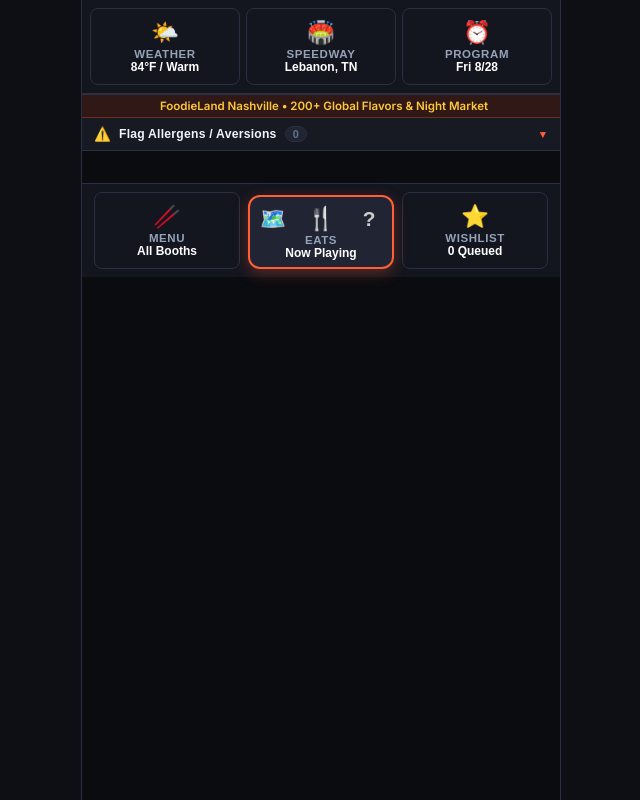
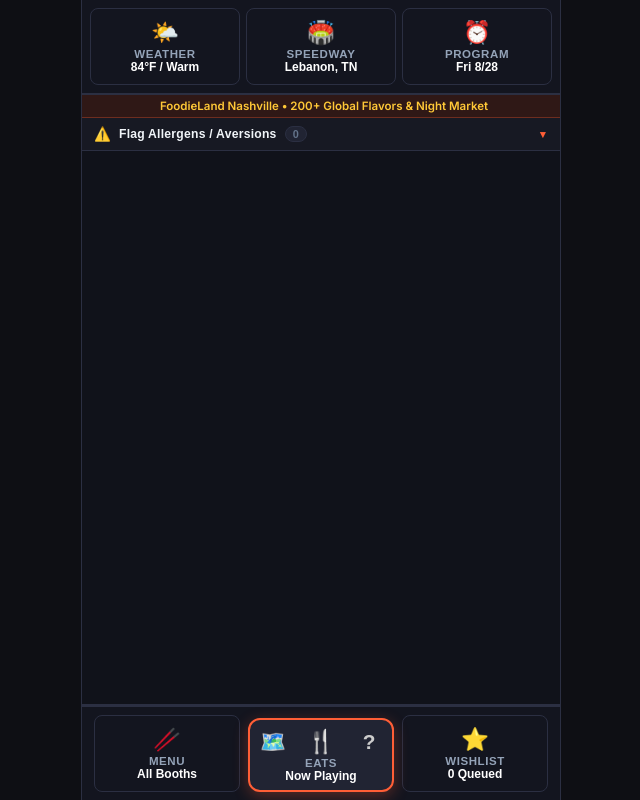
Before and after one commit to skrmwvr/eats-map, a plain HTML site: page index.html in a window 1280 px wide. Shown: the whole page, without its empty margins (319-959 px from the left). Drawn offline with nearby package versions, Linux system fonts and the light colour scheme.

Commit message:
fix(css): restore .viewport-square flex-grow rules and display properties

```diff
--- a/index.css
+++ b/index.css
@@ -485,6 +485,27 @@
   transform: translateX(-2px);
 }
 
+/* CENTER PANEL: SQUARE VIEWPORT */
+.viewport-square {
+  flex: 1 1 0;
+  min-height: 0;
+  width: 100%;
+  border-bottom: 2px solid var(--border-color);
+  position: relative;
+  background-color: #10121a;
+  overflow: hidden;
+  z-index: 1;
+}
+
+/* Ensure Leaflet controls and map tiles stay beneath header dropdowns */
+#leaflet-map {
+  z-index: 1 !important;
+}
+
+.leaflet-pane, .leaflet-top, .leaflet-bottom {
+  z-index: 10 !important;
+}
+
 /* Clickable Day Forecast Cards (Tapping jumps to that day's Program view) */
 .forecast-day-card {
   padding: 10px 12px;
```
